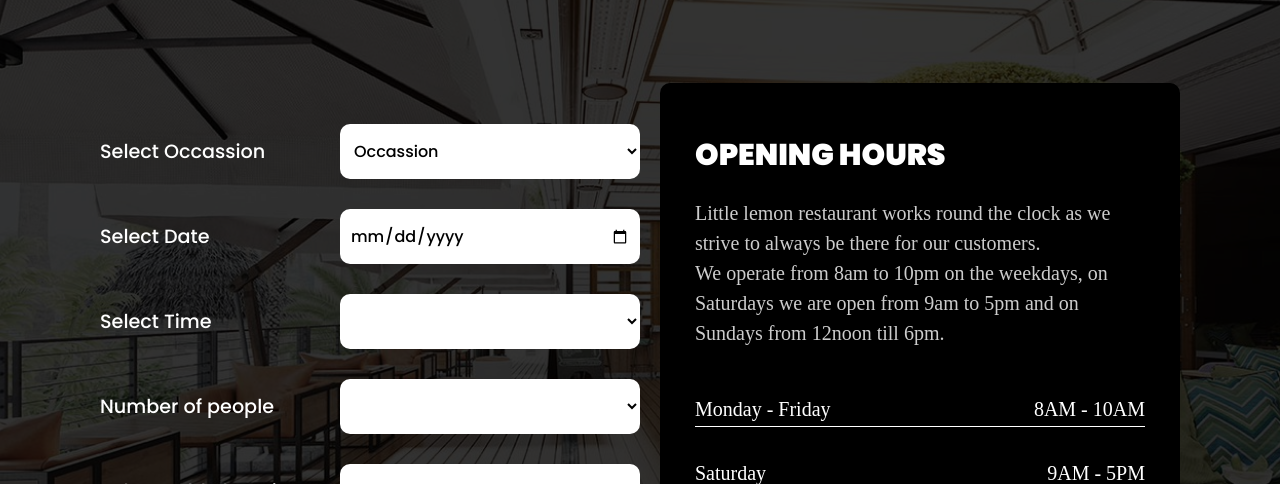
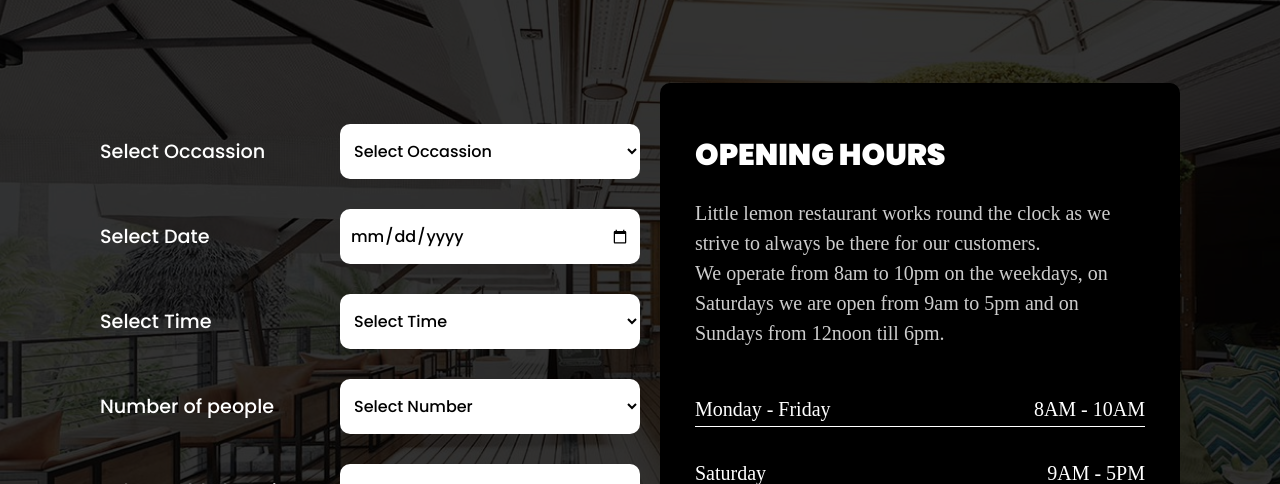
Before and after one commit to JentleJoe/little_lemon, a React (Create React App) app: page / in a window 1280 px wide. Shown: the part 4040-4524 px from the top of the page. Built offline with nearby package versions, Linux system fonts and the light colour scheme.

Commit message:
maintained state in rsv form and added validation

```diff
--- a/src/App.css
+++ b/src/App.css
@@ -480,6 +480,47 @@ a{
   background-color: #495E57;
   color: white;
 }
+
+/* DIALOG STYLES */
+.dialogbx-container{
+  position: fixed;
+  top: 0;
+  left: 0;
+  width: 100%;
+  height: 100%;
+  z-index: 2000;
+  background-color: transparent;
+  display: flex;
+  justify-content: center;
+  align-items: center;
+}
+.dialogbx{
+  font-weight: 500;
+  display: flex;
+  justify-content: center;
+  text-align: center;
+  top: 20px;
+  position: absolute;
+  width: auto;
+  max-width: 400px;
+  font-family: poppins, sans-serif;
+  border-radius: 10px;
+  padding: 40px 60px;
+  background-color: gray;
+}
+@media(max-width: 480px){
+  .dialogbx{
+    max-width: 320px;
+  }
+}
+
+.dialogbx.red{
+  background-color: rgb(255, 40, 40);
+}
+.dialogbx.green{
+  background-color: green;
+}
+
 
 /* FEEDBACK CARD STYLES */
 .fb-card{
--- a/src/App.js
+++ b/src/App.js
@@ -1,6 +1,6 @@
 import './App.css';
 import { useEffect, useState } from 'react';
-import { Navbar, Hero, Specials, Testimonials, About, Footer, Login, Promotion, Reservations } from './components';
+import { Navbar, Hero, Specials, Testimonials, About, Footer, Login, Promotion, Reservations, Dialog } from './components';
 
 function App() {
 
@@ -85,7 +85,7 @@ function App() {
         <Testimonials />
         <Reservations toggleIconClose={toggleIconClose}/>
       </main>
-      <footer setUserLogin={setUserLogin}>
+      <footer>
         <Footer userLogin={userLogin} toggleIconClose={toggleIconClose} setLogin={handleLogin}/>
       </footer>
     </>
--- /dev/null
+++ b/src/components/Dialog.js
@@ -0,0 +1,11 @@
+import React from 'react'
+
+const Dialog = ({text, color}) => {
+  return (
+    <div className='dialogbx-container'>
+        <div className={`dialogbx ${color}`}>{text}</div>
+    </div>
+  )
+}
+
+export default Dialog
--- a/src/components/Footer.js
+++ b/src/components/Footer.js
@@ -23,7 +23,7 @@ function Footer({toggleIconClose, setLogin, userLogin}) {
                         content.links.map((item, index) => {
                             return(
                                 item.name === 'Login' ?
-                                <p onClick={setLogin} className={`footlink-text login ${userLogin === true && 'logout'}`}>
+                                <p key={item.name} onClick={setLogin} className={`footlink-text login ${userLogin === true && 'logout'}`}>
                                     <span onClick={toggleIconClose}>{`${userLogin === false ? 'Login' : 'Logout'}`}</span>
                                 </p>
                                 :
--- a/src/components/Login.js
+++ b/src/components/Login.js
@@ -2,15 +2,21 @@ import React, { useEffect, useState } from 'react'
 import google from '../assets/img/google-icon.svg'
 import closeIcon from '../assets/img/close-icon.svg'
 import hamburger from '../assets/img/hamburger-img.png'
+import Dialog from './Dialog'
+import { dialogBox } from '../constants'
 
 const Login = ({setLogin, userLogin, setUserLogin}) => {
 
     const [loginState, setLoginState] = useState('login')
     const [zoomed, setZoomed] = useState(false)
     const [formData, setFormData] = useState({})
+    const [showLoginDialog, setShowLoginDialog] = useState(false)
+
+    const alertMessage = dialogBox.loginSuccess.text
+    const alertColor = dialogBox.loginSuccess.color
 
     const handleChange = (e) => {
-        const {name, type, value} = e.target
+        const {name, value} = e.target
 
         setFormData((prevData) => {
             return({
@@ -18,6 +24,17 @@ const Login = ({setLogin, userLogin, setUserLogin}) => {
                 [name] : value
             })
         } )
+    }
+
+    const toggleLoginDialog = () => {
+        setShowLoginDialog((prev) => !prev)
+    }
+    const handleDialog = () => {
+        // create timer to trigger on and off dialog
+        showDialog === false && toggleDialog()
+        // delay for 3 seconds
+        // toggle dialog again to close
+        // dialog === true && toggleDialog()
     }
 
     const handleSubmit = (e) => {
@@ -55,6 +72,8 @@ const Login = ({setLogin, userLogin, setUserLogin}) => {
     }
 
   return (
+    <>
+    {/* {showDialog && showLoginDialog ? <Dialog text={message} color={color}/> : null} */}
     <div className='login-dialog'>
         <div className={`login-container ${zoomed? 'zoomed' : ''}`}>
             <div className={`login-imgbx ${zoomed? 'zoomed' : ''}`}>
@@ -98,6 +117,7 @@ const Login = ({setLogin, userLogin, setUserLogin}) => {
             <img width={"30"} src={closeIcon} />
         </div>
     </div>
+    </>
   )
 }
 
--- a/src/components/Reservations.js
+++ b/src/components/Reservations.js
@@ -1,17 +1,53 @@
 import React from 'react'
 import Button from './Button'
+import { useState } from 'react'
+import Dialog from './Dialog'
+import { dialogBox } from '../constants'
 
 const Reservations = ({toggleIconClose}) => {
+
+    const [formData, setFormData] = useState({location: "indoor"})
+    const [showDialog, setShowDialog] = useState(false)
+
+    const alertMessage = dialogBox.bookingSuccess.text
+    const alertColor = dialogBox.bookingSuccess.color
+
+    const handleChange = (e) => {
+        const {name, value} = e.target
+
+        setFormData((prevData) => {
+            return({
+                ...prevData,
+                [name] : value
+            })
+        } )
+    }
+
+    const handleDialog = () => {
+        !showDialog && setShowDialog((prev) => !prev) //displays dialog
+        // delay for 2 seconds
+        // showDialog && setShowDialog((prev) => !prev)  //closes dialog
+    }
+
+
+    const handleSubmit = (e) => {
+        e.preventDefault()
+        console.log(formData)
+        handleDialog()
+    }
+
   return (
+    <>
+    {showDialog && <Dialog text={alertMessage} color={alertColor}/>}
     <section className='reservations' id='reservations'>
         <h2>Book A Table</h2>
         <div className='rsrv-container'>
-            <form className='rsrv-form'>
+            <form className='rsrv-form' onSubmit={handleSubmit}>
                 <div className='rsvform-container'>
                     <div className='rsv-input'>
                         <label htmlFor='occassion'>Select Occassion</label>
-                        <select id='occassion'>
-                            <option value="occassion">Occassion</option>
+                        <select name='occassion' onChange={handleChange} id='occassion' required>
+                            <option value="">Select Occassion</option>
                             <option value="birthday">Birthday</option>
                             <option value="engagement">Engagement</option>
                             <option value="anniversary">Anniversary</option>
@@ -19,35 +55,35 @@ const Reservations = ({toggleIconClose}) => {
                     </div>
                     <div className='rsv-input'>
                         <label htmlFor='date'>Select Date</label>
-                        <input type='date' id='date' name='date' />
+                        <input type='date' id='date' name='date' required onChange={handleChange}/>
                     </div>
                     <div className='rsv-input'>
                         <label htmlFor='time'>Select Time</label>
-                        <select id='time'>
-                            <option value=""></option>
-                            <option value="">8:00</option>
-                            <option value="">10:00</option>
-                            <option value="">12:00</option>
-                            <option value="">14:00</option>
-                            <option value="">16:00</option>
-                            <option value="">18:00</option>
+                        <select name='time' onChange={handleChange} id='time' required>
+                            <option value="">Select Time</option>
+                            <option value="8:00">8:00</option>
+                            <option value="10:00">10:00</option>
+                            <option value="12:00">12:00</option>
+                            <option value="14:00">14:00</option>
+                            <option value="16:00">16:00</option>
+                            <option value="18:00">18:00</option>
                         </select>
                     </div>
                     <div className='rsv-input'>
                         <label htmlFor='number'>Number of people</label>
-                        <select id='number'>
-                            <option value=""></option>
-                            <option value="">2 people</option>
-                            <option value="">4 people</option>
-                            <option value="">6 people</option>
-                            <option value="">8 people</option>
+                        <select name='number' onChange={handleChange} id='number' required>
+                            <option value="">Select Number</option>
+                            <option value="2">2 people</option>
+                            <option value="4">4 people</option>
+                            <option value="6">6 people</option>
+                            <option value="8">8 people</option>
                         </select>
                     </div>
                     <div className='rsv-input'>
                         <label htmlFor='location'>Select Table location</label>
-                        <select id='location'>
-                            <option value="">Indoor</option>
-                            <option value="">Outdoor</option>
+                        <select name='location' onChange={handleChange} id='location'>
+                            <option value="indoor">Indoor</option>
+                            <option value="outdoor">Outdoor</option>
                         </select>
                     </div>
                 </div>
@@ -79,6 +115,7 @@ const Reservations = ({toggleIconClose}) => {
             </div>
         </div>
     </section>
+    </>
   )
 }
 
--- a/src/components/index.js
+++ b/src/components/index.js
@@ -10,6 +10,7 @@ import Login from "./Login";
 import FeedbackCard from "./FeedbackCard";
 import Promotion from "./Promotion";
 import Reservations from "./Reservations";
+import Dialog from "./Dialog";
 
 
 export{
@@ -24,5 +25,6 @@ export{
     Login,
     FeedbackCard,
     Promotion,
-    Reservations
+    Reservations,
+    Dialog
 }
--- a/src/constants/index.js
+++ b/src/constants/index.js
@@ -128,3 +128,22 @@ export const footerLinks = [
       bio: "Data Analyst"
   },
 ]
+
+export const dialogBox = {
+  loginError: {
+    text: "Login Error",
+    color: "red",
+  },
+  loginSuccess: {
+    text: "Login Success",
+    color: "green",
+  },
+  bookingError: {
+    text: "Unable to Reserve Table",
+    color: "red",
+  },
+  bookingSuccess: {
+    text: "Table Reservation Success",
+    color: "green",
+  }
+}
```
Lines whose indentation alone changed are shown as unchanged.
